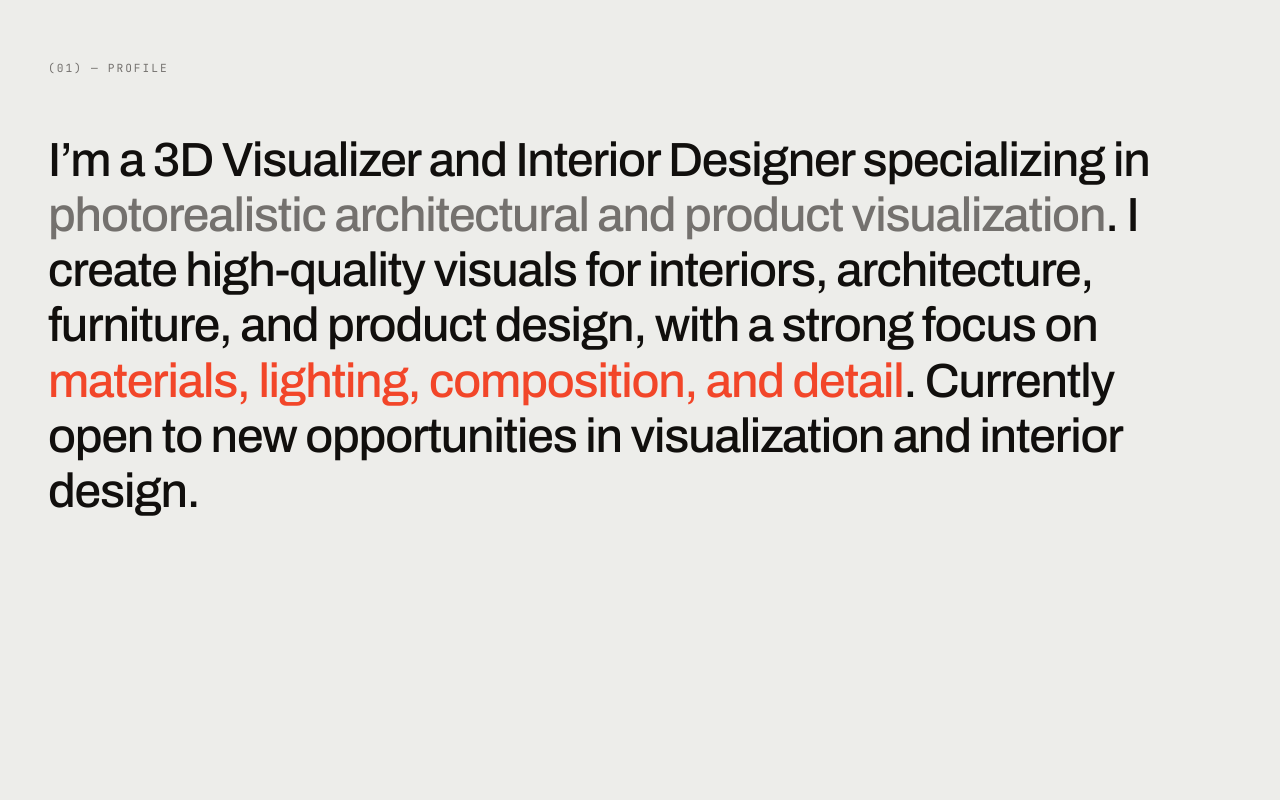
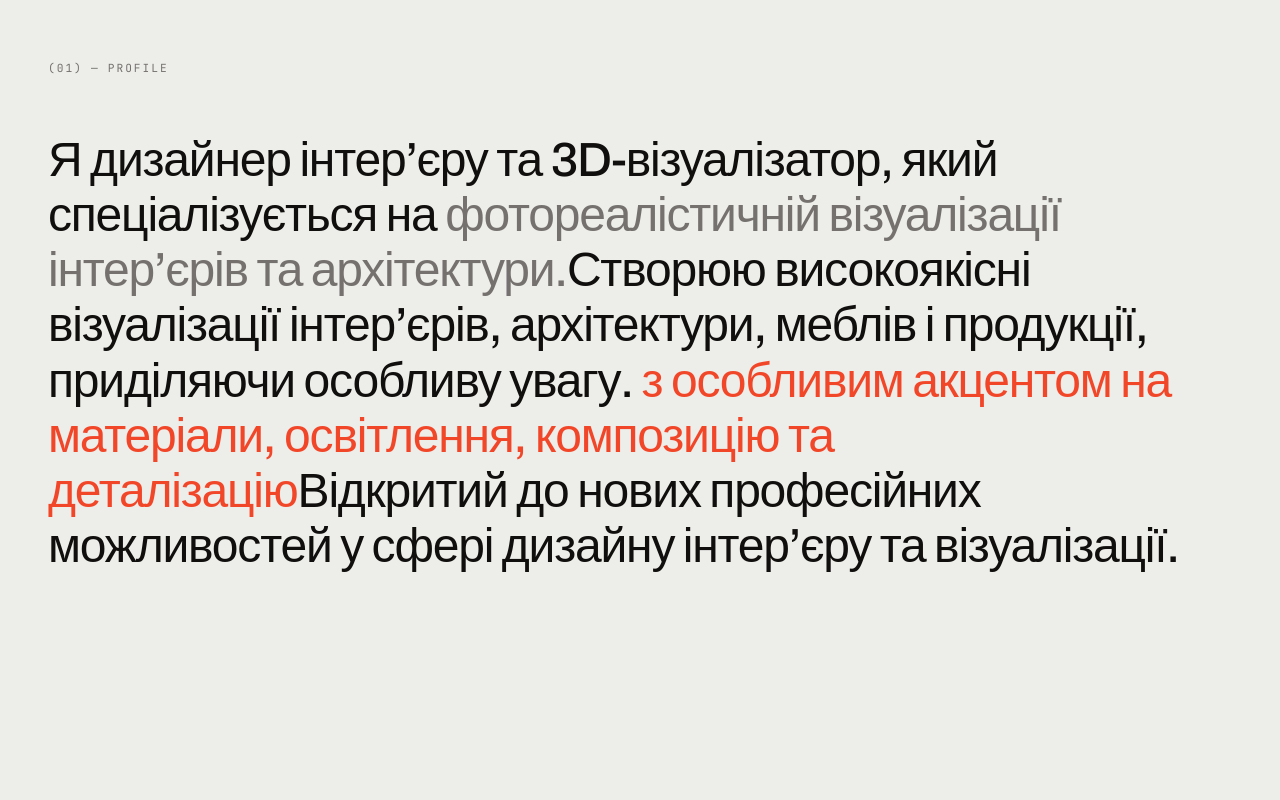
Before and after one commit to alexriznyk2004-rgb/Oleksandr_Riznyk_Portfolio_UKR, a Next.js app: page / in a window 1280 px wide. Shown: the part 900-1700 px from the top of the page. Built offline with nearby package versions, Linux system fonts and the light colour scheme.

Commit message:
Update profile.tsx

```diff
--- a/components/profile.tsx
+++ b/components/profile.tsx
@@ -5,11 +5,11 @@ import { SectionLabel } from '@/components/section-label'
 
 // The statement is broken into fragments so specific phrases can be emphasized.
 const fragments: { text: string; tone?: 'muted' | 'accent' }[] = [
-  { text: 'I\u2019m a 3D Visualizer and Interior Designer specializing in ' },
-  { text: 'photorealistic architectural and product visualization', tone: 'muted' },
-  { text: '. I create high-quality visuals for interiors, architecture, furniture, and product design, with a strong focus on ' },
-  { text: 'materials, lighting, composition, and detail', tone: 'accent' },
-  { text: '. Currently open to new opportunities in visualization and interior design.' },
+  { text: 'Я дизайнер інтер’єру та 3D-візуалізатор, який спеціалізується на ' },
+  { text: 'фотореалістичній візуалізації інтер’єрів та архітектури.', tone: 'muted' },
+  { text: 'Створюю високоякісні візуалізації інтер’єрів, архітектури, меблів і продукції, приділяючи особливу увагу. ' },
+  { text: 'з особливим акцентом на матеріали, освітлення, композицію та деталізацію', tone: 'accent' },
+  { text: 'Відкритий до нових професійних можливостей у сфері дизайну інтер’єру та візуалізації.' },
 ]
 
 export function Profile() {
```
